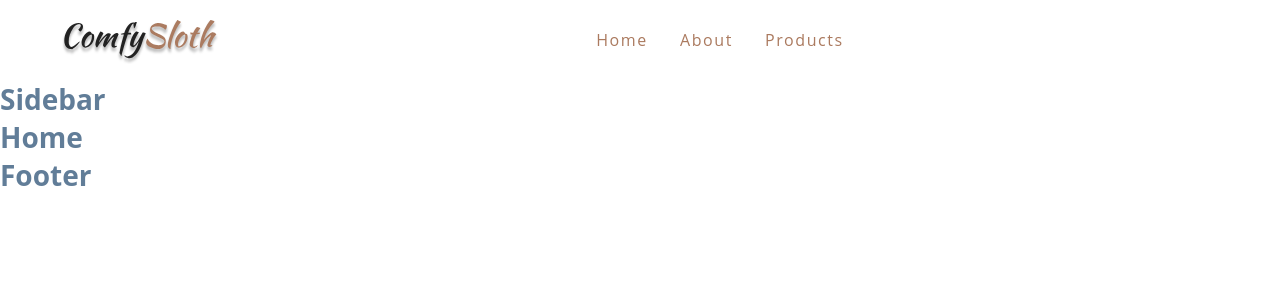
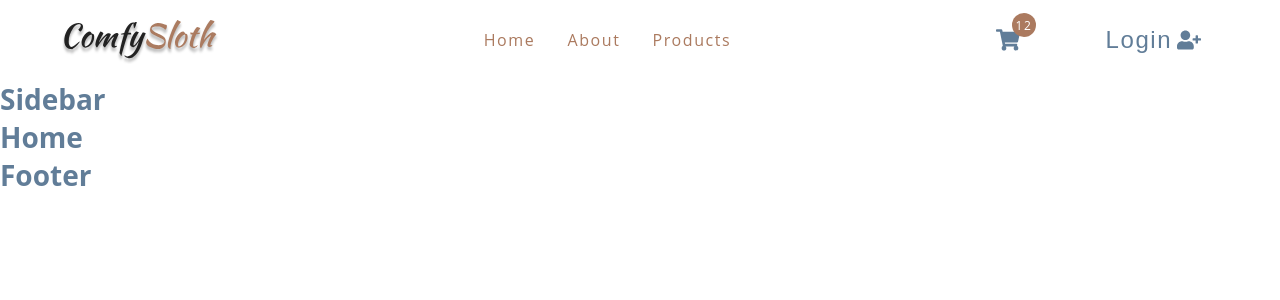
Before and after one commit to praba-ramadurai/e-commerce-store, a React (Create React App) app: page / in a window 1280 px wide. Shown: the top 300 px of the page. Built offline with nearby package versions, Linux system fonts and the light colour scheme.

Commit message:
Cart Button

```diff
--- /dev/null
+++ b/src/components/CartButton.js
@@ -0,0 +1,75 @@
+import React from "react";
+import { FaShoppingCart, FaUserMinus, FaUserPlus } from "react-icons/fa";
+import { Link } from "react-router-dom";
+import styled from "styled-components";
+
+const CartButton = () => {
+  return (
+    <Wrapper className="cart-btn-wrapper">
+      <Link to="/" className="cart-btn">
+        <span className="cart-container">
+          <FaShoppingCart />
+          <span className="cart-value">12</span>
+        </span>
+      </Link>
+      <button type='button' className="auth-btn">
+Login <FaUserPlus/>
+      </button>
+    </Wrapper>
+  );
+};
+const Wrapper = styled.div`
+  display: grid;
+  grid-template-columns: 1fr 1fr;
+  align-items: center;
+  width: 225px;
+  .cart-btn {
+    color: var(--clr-grey-1);
+    font-size: 1.5rem;
+    letter-spacing: var(--spacing);
+    color: var(--clr-grey-1);
+    display: flex;
+    align-items: center;
+  }
+  .cart-container {
+    display: flex;
+    align-items: center;
+    position: relative;
+    svg {
+      height: 1.6rem;
+      margin-left: 5px;
+    }
+  }
+  .cart-value {
+    position: absolute;
+    top: -14px;
+    right: -16px;
+    background: var(--clr-brown);
+    width: 16px;
+    height: 16px;
+    display: flex;
+    align-items: center;
+    justify-content: center;
+    border-radius: 50%;
+    font-size: 0.75rem;
+    color: var(--clr-white);
+    padding: 12px;
+  }
+  .auth-btn {
+    display: flex;
+    align-items: center;
+    background: transparent;
+    border-color: transparent;
+    font-size: 1.5rem;
+    cursor: pointer;
+    color: var(--clr-grey-1);
+    letter-spacing: var(--spacing);
+    svg {
+      margin-left: 5px;
+    }
+  }
+`
+
+;
+
+export default CartButton;
--- a/src/components/Navbar.js
+++ b/src/components/Navbar.js
@@ -3,7 +3,9 @@
 import logo from "../assets/logo.svg";
 import { Link } from "react-router-dom";
 import { FaBars } from "react-icons/fa";
-import { links } from "../utils/constants";
+import { links } from
+"../utils/constants";
+import CartButton from "./CartButton";
 
 const Navbar = () => {
   return (
@@ -27,6 +29,7 @@
             );
           })}
         </ul>
+        <CartButton/>
       </div>
     </NavContainer>
   );
```
